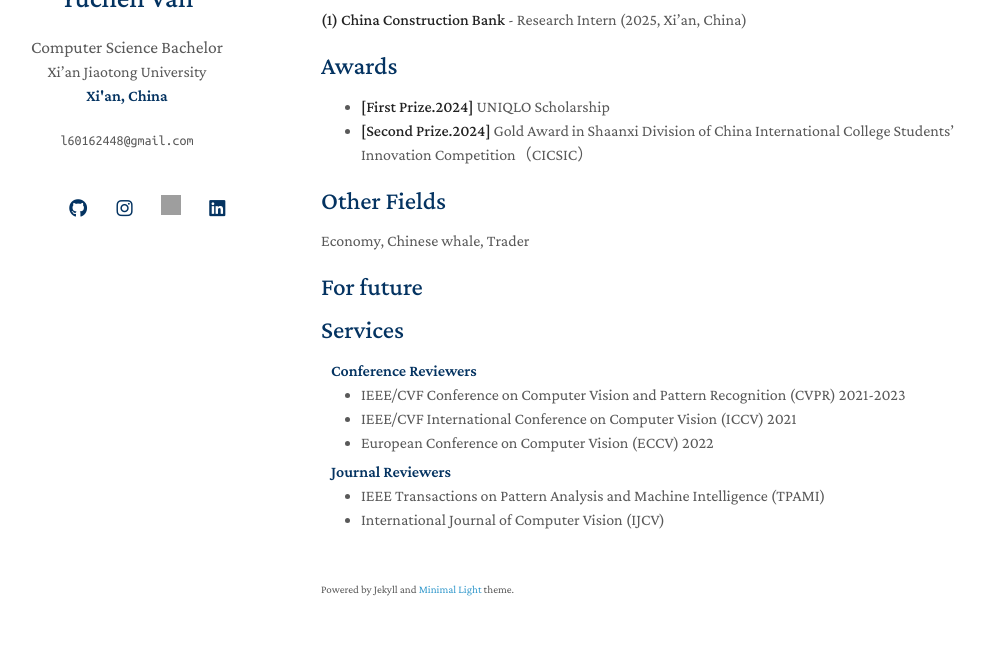
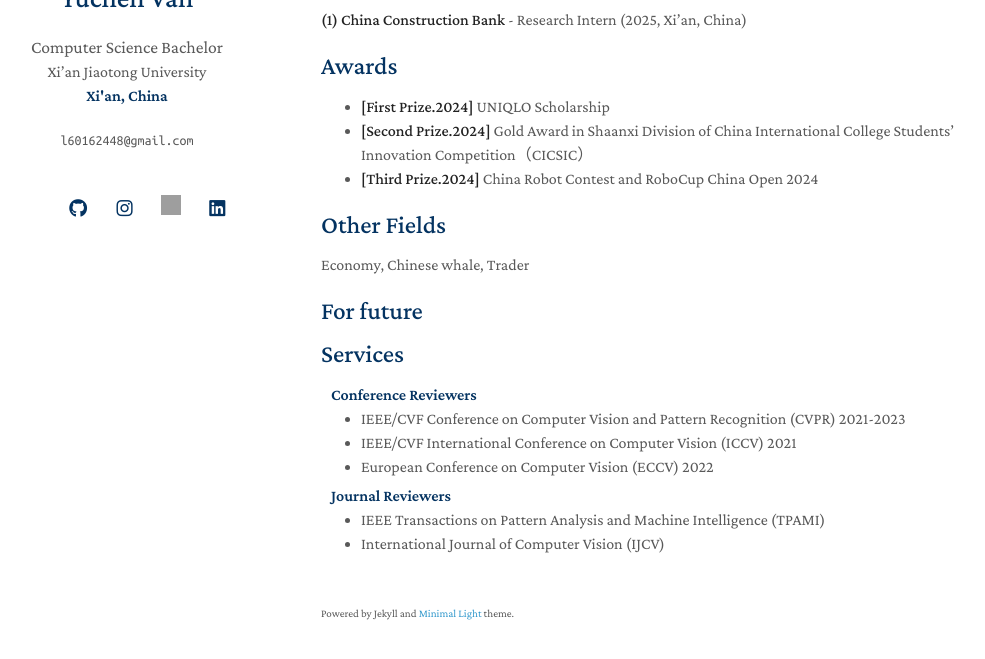
Before and after one commit to LYMQY/LYMQY.github.io, a Jekyll site: the page built from index.md, in a window 1280 px wide and 900 px high, scrolled down 843 px, cut to the strip 206-865 px from the top of the window. Shown: the whole strip, without its empty margins (149-1134 px from the left). Built offline with Jekyll 4.4.1, drawn with Linux system fonts in a browser that asks for light colours; a style sheet for code colours, icons or effects is not loaded; our own code applies the rules of GitHub Pages for plain Markdown files; grey boxes are pictures that could not be loaded.

Commit message:
change to index

```diff
--- a/index.md
+++ b/index.md
@@ -25,6 +25,7 @@ I'm currently a bachelor's student majoring in Computer Science and Technology a
 ## Awards
 - **[First Prize.2024]** UNIQLO Scholarship
 - **[Second Prize.2024]** Gold Award in Shaanxi Division of China International College Students' Innovation Competition（CICSIC）
+- **[Third Prize.2024]** China Robot Contest and RoboCup China Open 2024
 
 ## Other Fields
 Economy, Chinese whale, Trader
```
